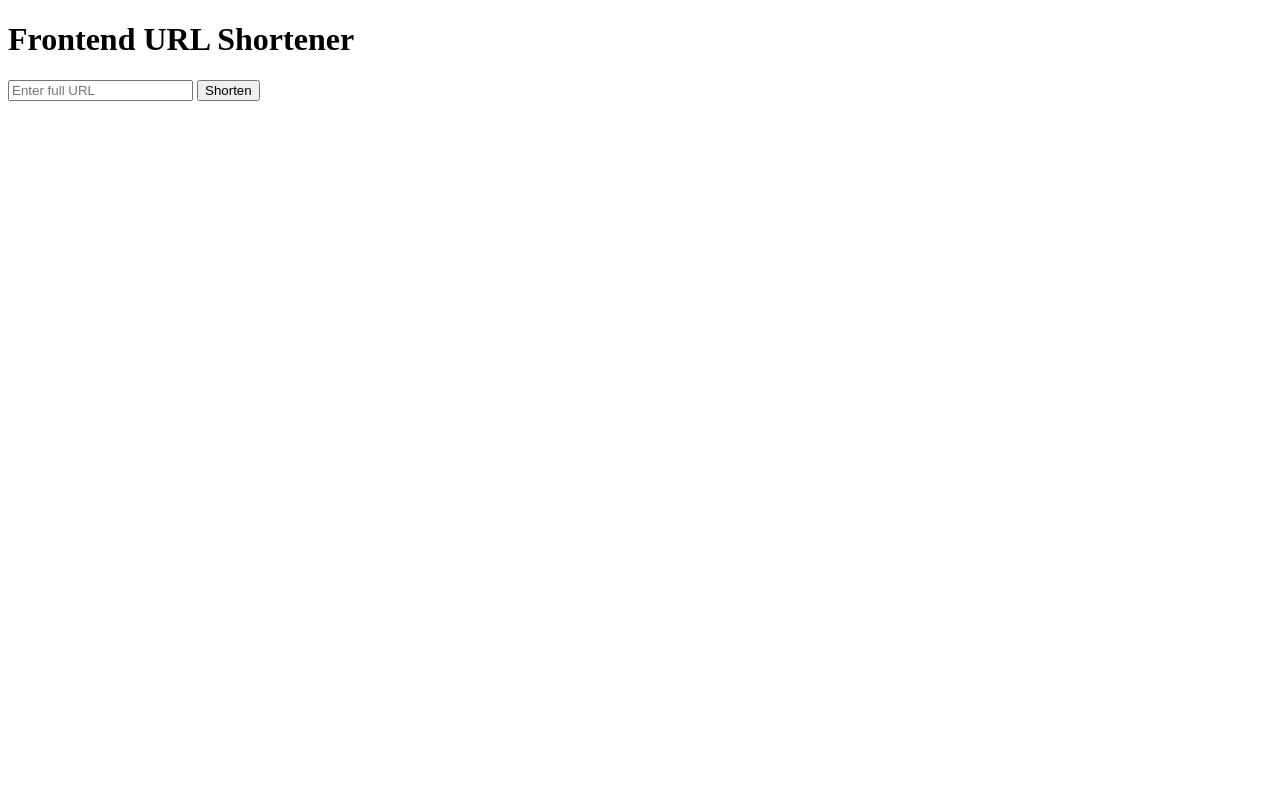
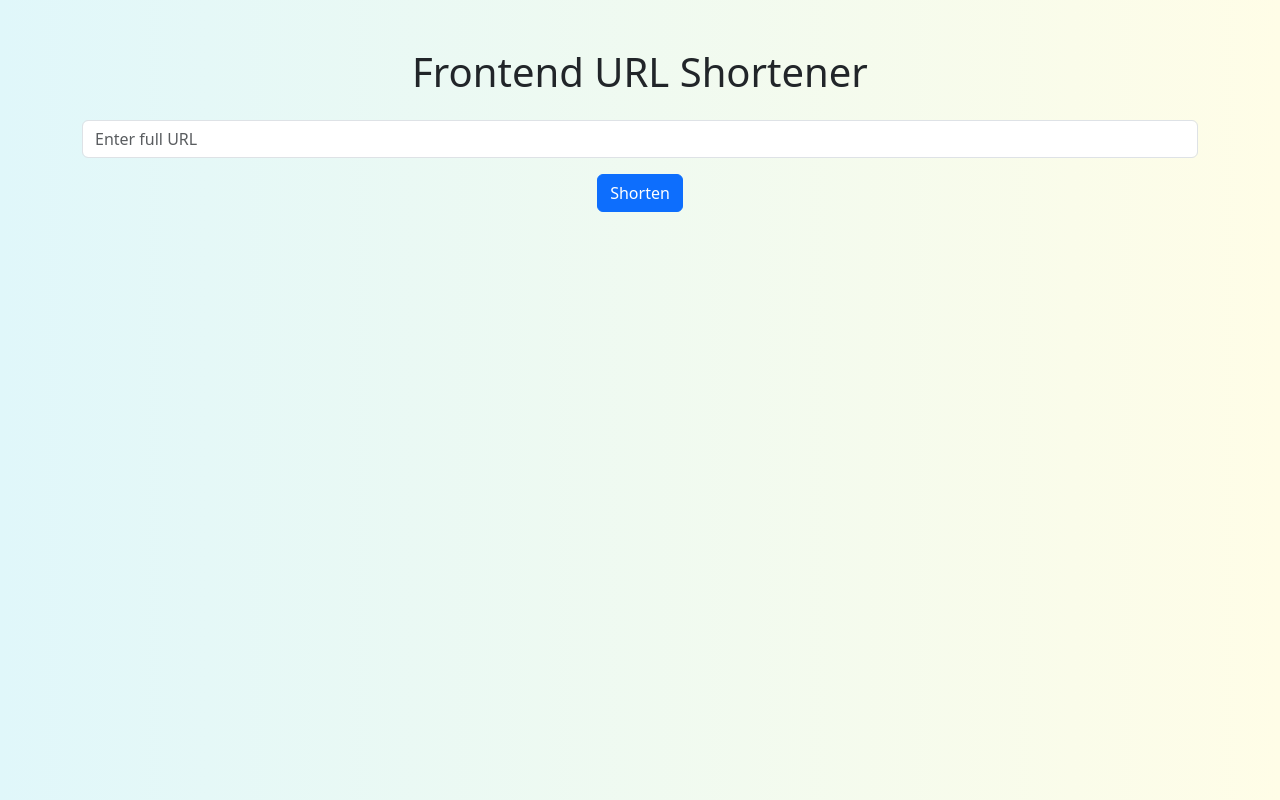
Before and after one commit to Ameera-IdrisBava/url-shortener-frontend, a plain HTML site: page index.html in a window 1280 px wide. Drawn offline with nearby package versions, Linux system fonts and the light colour scheme.

Commit message:
Update index.html

```diff
--- a/index.html
+++ b/index.html
@@ -2,13 +2,17 @@
 <html>
 <head>
   <title>Simple URL Shortener</title>
+  <link rel="stylesheet" href="style.css">
+  <!-- Add Bootstrap CDN -->
+  <link href="https://cdn.jsdelivr.net/npm/bootstrap@5.3.0/dist/css/bootstrap.min.css" rel="stylesheet">
 </head>
-<body>
-  <h1>Frontend URL Shortener</h1>
-  <input type="url" id="fullUrl" placeholder="Enter full URL" required>
-  <button onclick="shortenUrl()">Shorten</button>
+<body class="container mt-5 text-center">
+  <h1 class="mb-4">Frontend URL Shortener</h1>
 
-  <p id="output"></p>
+  <input type="url" id="fullUrl" class="form-control mb-3" placeholder="Enter full URL" required>
+  <button onclick="shortenUrl()" class="btn btn-primary">Shorten</button>
+
+  <p id="output" class="mt-4"></p>
 
   <script src="script.js"></script>
 </body>
```
